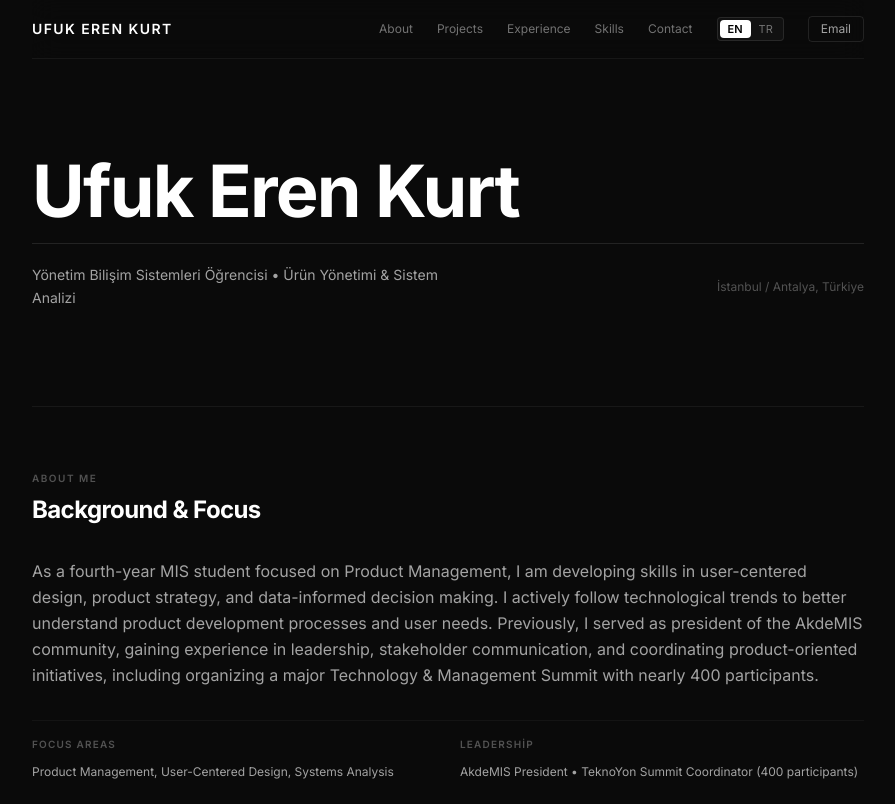
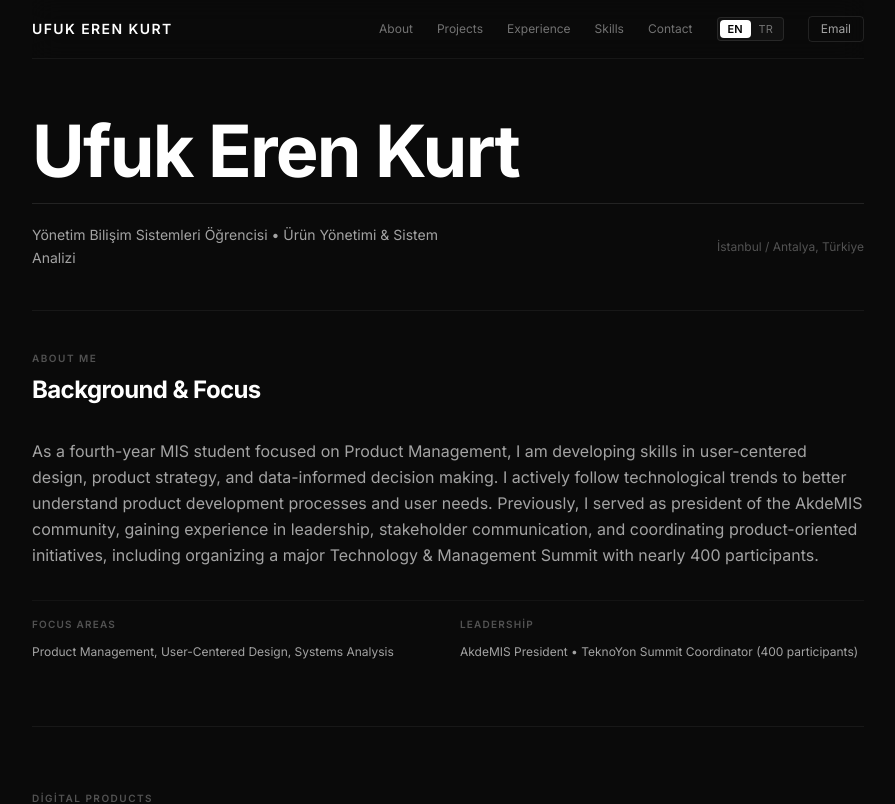
Before and after one commit to kargamak/portfolio, a React (Vite) app: page / in a window 1280 px wide. Shown: the top 804 px of the page, without its empty margins (192-1087 px from the left). Built offline with nearby package versions, Linux system fonts and the light colour scheme.

Commit message:
style: reduce excessive vertical gap between header and about section

```diff
--- a/src/components/AboutSection.jsx
+++ b/src/components/AboutSection.jsx
@@ -5,7 +5,7 @@ export default function AboutSection({ lang = 'en' }) {
   const isEn = lang === 'en';
 
   return (
-    <section id="hakkimda" className="scroll-mt-20 py-16 border-t border-white/[0.06]">
+    <section id="hakkimda" className="scroll-mt-20 pt-8 sm:pt-10 pb-14 sm:pb-16 border-t border-white/[0.06]">
       {/* Top Section Header */}
       <div className="mb-8">
         <span className="text-[10px] font-semibold tracking-[0.15em] uppercase text-[#525252] block mb-2">
--- a/src/components/HeaderDraft.jsx
+++ b/src/components/HeaderDraft.jsx
@@ -3,7 +3,7 @@ import { siteData } from '../data/siteData';
 
 export default function HeaderDraft() {
   return (
-    <header className="py-16 sm:py-24">
+    <header className="pt-10 sm:pt-14 pb-8 sm:pb-10">
       <div className="space-y-4">
         <h1 className="text-4xl sm:text-6xl md:text-7xl font-bold tracking-tight text-white leading-none">
           {siteData.personal.name}
```
